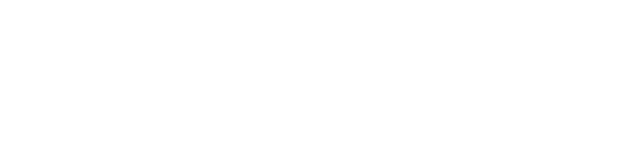
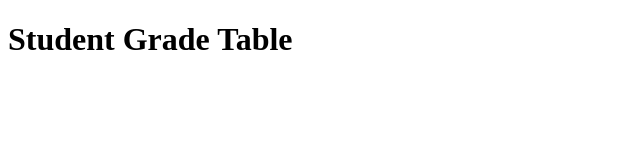
Before and after one commit to dotkeenan/student-grade-table, a plain HTML site: page index.html in a window 1280 px wide. Shown: the whole page, without its empty margins (0-640 px from the left). Drawn offline with nearby package versions, Linux system fonts and the light colour scheme.

Commit message:
added a header with an h1 of Student Grade Table

```diff
--- a/index.html
+++ b/index.html
@@ -7,6 +7,9 @@
   <link rel="stylesheet" href="https://cdnjs.cloudflare.com/ajax/libs/twitter-bootstrap/4.5.2/css/bootstrap-grid.min.css" type="text/css">
 </head>
 <body>
+  <header>
+    <h1>Student Grade Table</h1>
+  </header>
 
   <script></script>
 </body>
```
